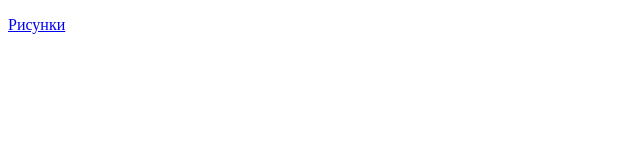
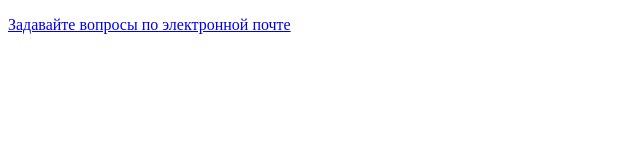
Before and after one commit to Maks1988666/site, a plain HTML site: page index.html in a window 1280 px wide. Shown: the whole page, without its empty margins (0-640 px from the left). Drawn offline with Linux system fonts and the light colour scheme.

Commit message:
mailto +Add mail

```diff
--- a/index.html
+++ b/index.html
@@ -2,9 +2,9 @@
 <html>
  <head>
   <meta http-equiv="content-type" content="text/html; charset=utf-8">
-  <title>Подсказка к ссыке</title>
+  <title>Адрес почты</title>
  </head>
  <body>
-<p><a href="https://www.google.com/search?q=%D1%80%D0%B8%D1%81%D1%83%D0%BD%D0%BA%D0%B8+%D1%80%D0%B0%D0%B7%D0%BB%D0%B8%D1%87%D0%BD%D1%8B%D1%85+%D0%B6%D0%B8%D0%B2%D0%BE%D1%82%D0%BD%D1%8B%D1%85+%D0%B8+%D0%BD%D0%B5+%D1%82%D0%BE%D0%BB%D1%8C%D0%BA%D0%BE&newwindow=1&sxsrf=AOaemvJaR1dkdgqQJ71S3R7HM9H-LcQl8Q:1638989278511&source=lnms&tbm=isch&sa=X&ved=2ahUKEwjKtvHt7tT0AhVEtIsKHZa5AecQ_AUoAXoECAEQAw&biw=1920&bih=929&dpr=1" title="Рисунки различных животных и не только...">Рисунки</a></p>
+<p><a href="mailto:miks666@mail.ru">Задавайте вопросы по электронной почте</a></p>
  </body>
 </html>
```
